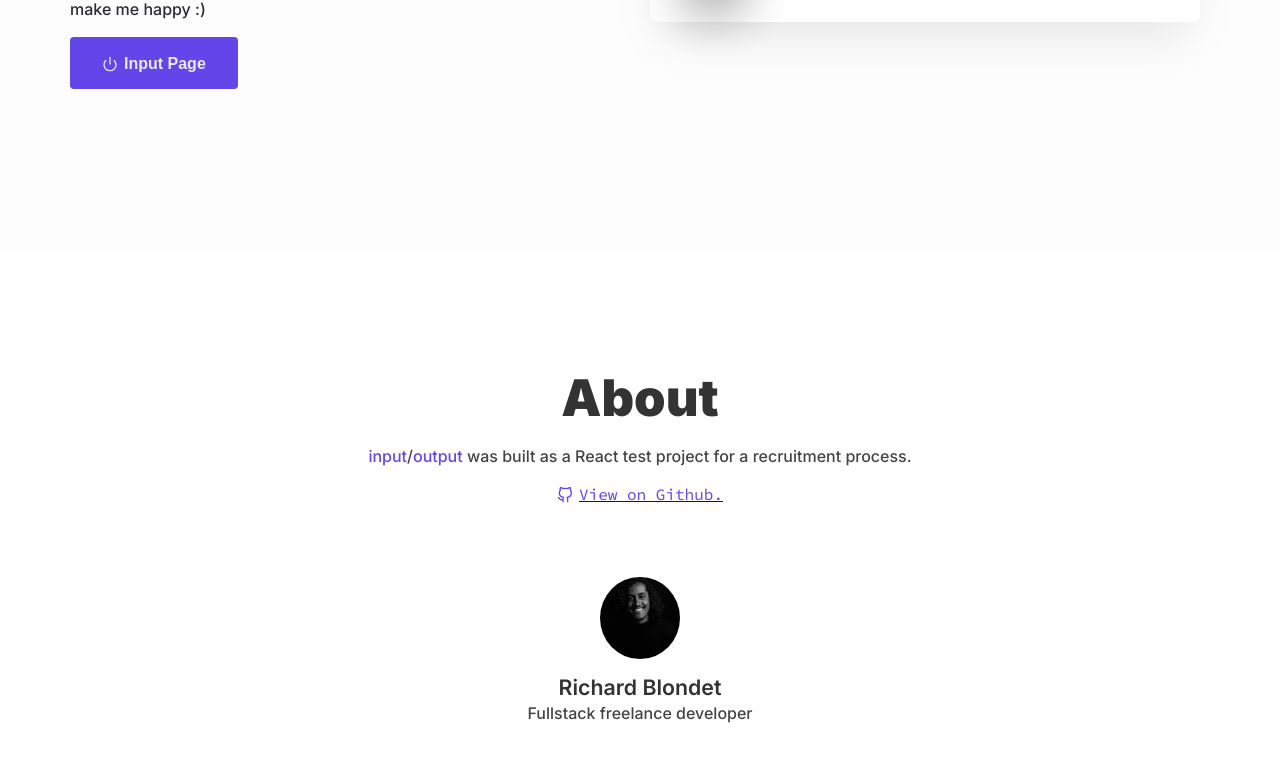
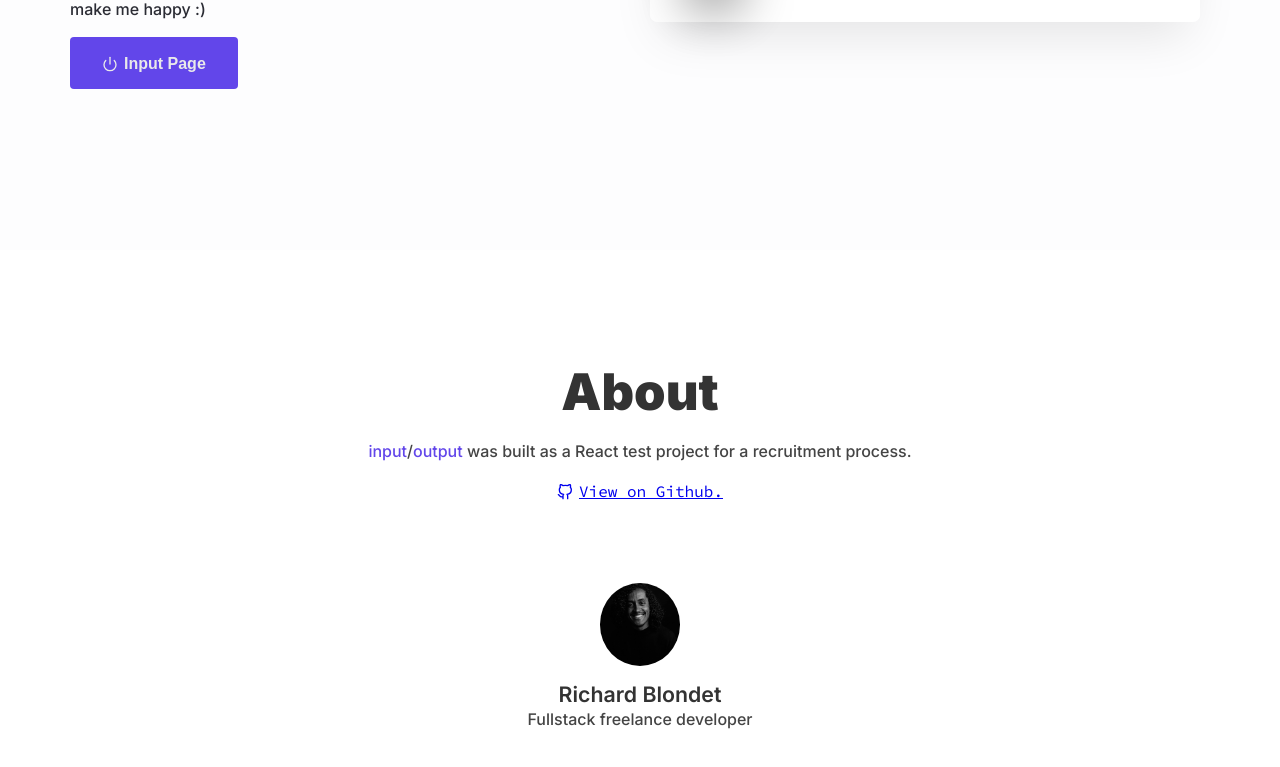
Before and after one commit to richardblondet/input-ouput-project, a React (Create React App) app: page / in a window 1280 px wide. Shown: the part 428-1195 px from the top of the page. Built offline with nearby package versions, Linux system fonts and the light colour scheme.

Commit message:
github link

```diff
--- a/src/routes/home.tsx
+++ b/src/routes/home.tsx
@@ -79,10 +79,12 @@ const Home = () => {
               <Paragraph color="#444444" textAlign="center">
                 <Span color="primary">input</Span>/<Span color="primary">output</Span> {translate('home.about.description')}
               </Paragraph>
-              <Link to="https://github.com/richardblondet/input-ouput-project" fontFamily="mono" textAlign="center">
-                <Box mr=".375rem" display="inline" position="relative" top={3}><FiGithub /></Box>
-                {translate('home.about.view.on.github.link')}
-              </Link>
+              <Paragraph fontFamily="mono" textAlign="center">
+                <a href="https://github.com/richardblondet/input-ouput-project" target="_blank" style={{ textAlign: 'center' }}>
+                  <Box mr=".375rem" display="inline" position="relative" top={3}><FiGithub /></Box>
+                  {translate('home.about.view.on.github.link')}
+                </a>
+              </Paragraph>
             </Box>
             <Box width={[ 1 ]} p="m">
               <Box width="300px" margin="0 auto">
```
